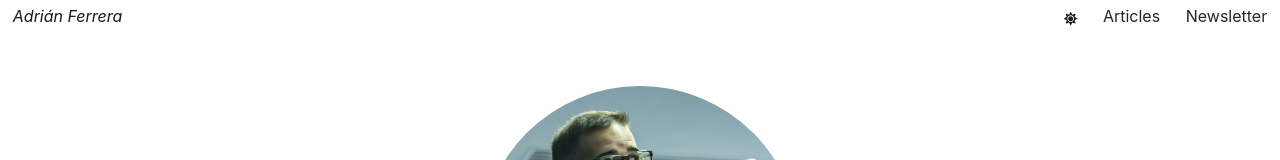
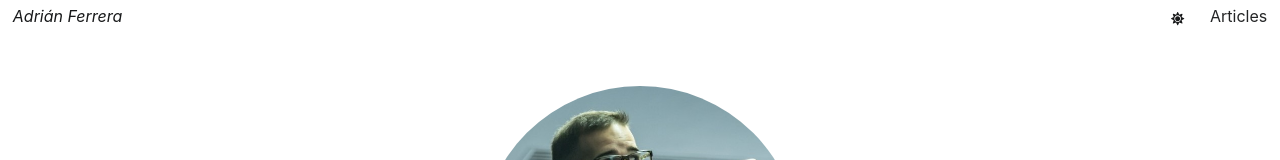
Before and after one commit to adrian-afergon/afergon-blogs, a Next.js app: page / in a window 1280 px wide. Shown: the top 160 px of the page. Built offline with nearby package versions, Linux system fonts and the light colour scheme.

Commit message:
chore: hide newsletter

```diff
--- a/src/components/Header/Header.tsx
+++ b/src/components/Header/Header.tsx
@@ -30,7 +30,7 @@ export const Header: React.FC<HeaderProps> = ({title}) => {
       </button>}
       {(toggled || isMediumScreen) && <ul role="navigation" onClick={handleToggle}>
         <li><Link href={ApplicationRoutes.articles}><a href={ApplicationRoutes.articles}>Articles</a></Link></li>
-        <li><a href={ApplicationRoutes.articles} target="_blank">Newsletter</a></li>
+        {/*<li><a href={ApplicationRoutes.articles} target="_blank">Newsletter</a></li>*/}
       </ul>}
       <button onClick={changeMode}><FontAwesomeIcon icon={isDarkMode ? faMoon : faSun} /></button>
 
```
